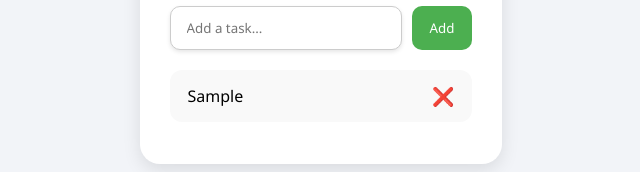
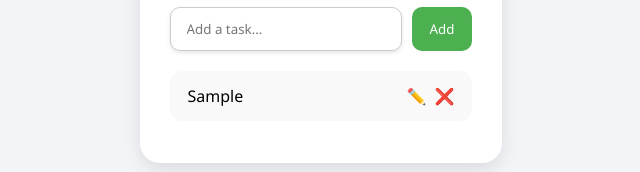
Before and after one commit to HARSHSANGHAVI11/todo-app, a React (Create React App) app: page / in a window 1280 px wide. Both pictures are taken after typing "Sample" into the empty fields and a click on the button "Add". Shown: the part 362-534 px from the top of the page, without its empty margins (319-959 px from the left). Built offline with nearby package versions, Linux system fonts and the light colour scheme.

Commit message:
Updated UI for friend version

```diff
--- a/src/App.css
+++ b/src/App.css
@@ -96,3 +96,19 @@ h1 {
 .todo-card button:hover {
   color: #e64a19;
 }
+.todo-card .edit-input {
+  flex: 1;
+  padding: 8px;
+  border-radius: 8px;
+  border: 1px solid #aaa;
+  margin-right: 10px;
+}
+
+.todo-card .action-buttons {
+  display: flex;
+  gap: 8px;
+}
+
+.todo-card .action-buttons button {
+  font-size: 16px;
+}
--- a/src/App.js
+++ b/src/App.js
@@ -4,6 +4,8 @@ import './App.css';
 function App() {
   const [todos, setTodos] = useState([]);
   const [input, setInput] = useState('');
+  const [editIndex, setEditIndex] = useState(null);
+  const [editText, setEditText] = useState('');
 
   const addTodo = () => {
     if (input.trim() === '') return;
@@ -14,6 +16,10 @@ function App() {
   const removeTodo = (index) => {
     const newTodos = todos.filter((_, i) => i !== index);
     setTodos(newTodos);
+    if (editIndex === index) {
+      setEditIndex(null);
+      setEditText('');
+    }
   };
 
   const toggleCompletion = (index) => {
@@ -21,6 +27,21 @@ function App() {
       i === index ? { ...todo, completed: !todo.completed } : todo
     );
     setTodos(updatedTodos);
+  };
+
+  const startEdit = (index) => {
+    setEditIndex(index);
+    setEditText(todos[index].text);
+  };
+
+  const saveEdit = () => {
+    if (editText.trim() === '') return;
+    const updatedTodos = todos.map((todo, i) =>
+      i === editIndex ? { ...todo, text: editText } : todo
+    );
+    setTodos(updatedTodos);
+    setEditIndex(null);
+    setEditText('');
   };
 
   return (
@@ -41,8 +62,25 @@ function App() {
             key={i}
             className={`todo-card ${todo.completed ? 'completed' : ''}`}
           >
-            <span onClick={() => toggleCompletion(i)}>{todo.text}</span>
-            <button onClick={() => removeTodo(i)}>❌</button>
+            {editIndex === i ? (
+              <>
+                <input
+                  type="text"
+                  value={editText}
+                  onChange={(e) => setEditText(e.target.value)}
+                  className="edit-input"
+                />
+                <button onClick={saveEdit}>💾</button>
+              </>
+            ) : (
+              <>
+                <span onClick={() => toggleCompletion(i)}>{todo.text}</span>
+                <div className="action-buttons">
+                  <button onClick={() => startEdit(i)}>✏️</button>
+                  <button onClick={() => removeTodo(i)}>❌</button>
+                </div>
+              </>
+            )}
           </li>
         ))}
       </ul>
```
